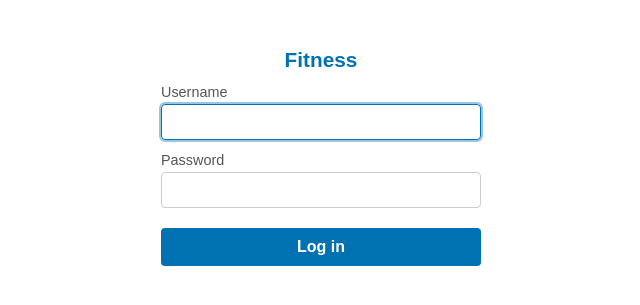
After one commit to orestispanago/Fitness-webapp, a Flask app: template fitness/templates/login.html in a window 1280 px wide. The commit adds this page. Shown: the top 305 px of the page, without its empty margins (319-959 px from the left). Run offline with Flask 3, Linux system fonts and the light colour scheme; the template is opened without the code that fills it, so the values that code supplies are empty; the visitor is signed in with stand-in values (Sample User, id 1); parts of the project's set-up code (start-up, migrations or seed data) failed here and were passed over.

Commit message:
Replaced basic auth with login page

```diff
--- a/fitness/app.py
+++ b/fitness/app.py
@@ -1,39 +1,55 @@
 import hmac
+from datetime import timedelta
 
-from flask import Flask, Response, redirect, render_template, request, url_for
+from flask import Flask, redirect, render_template, request, session, url_for
 
 from fitness import db
-from fitness.config import APP_PASSWORD, APP_USER
+from fitness.config import APP_PASSWORD, APP_USER, SECRET_KEY
 from fitness.queries import daily, running, strength
 from fitness.sync import main as run_sync
 
+if not (APP_USER and APP_PASSWORD and SECRET_KEY):
+    raise RuntimeError("Set APP_USER, APP_PASSWORD and SECRET_KEY in .env")
+
 app = Flask(__name__)
+app.secret_key = SECRET_KEY
+app.config["PERMANENT_SESSION_LIFETIME"] = timedelta(days=30)
+app.config["SESSION_COOKIE_SAMESITE"] = "Lax"
 db.init_app(app)
 
 
-def is_authorized(auth):
-    # Missing APP_USER/APP_PASSWORD denies everyone rather than opening the app.
-    authorized = False
-    if auth is not None and auth.type == "basic" and APP_USER and APP_PASSWORD:
-        user_matches = hmac.compare_digest(
-            auth.username.encode(), APP_USER.encode()
-        )
-        password_matches = hmac.compare_digest(
-            auth.password.encode(), APP_PASSWORD.encode()
-        )
-        if user_matches and password_matches:
-            authorized = True
-    return authorized
+def check_credentials(username, password):
+    user_matches = hmac.compare_digest(username.encode(), APP_USER.encode())
+    password_matches = hmac.compare_digest(password.encode(), APP_PASSWORD.encode())
+    return user_matches and password_matches
 
 
 @app.before_request
 def require_login():
     response = None
-    if not is_authorized(request.authorization):
-        response = Response(
-            "Login required", 401, {"WWW-Authenticate": 'Basic realm="Fitness"'}
-        )
+    if request.endpoint not in ("login", "static") and not session.get("logged_in"):
+        response = redirect(url_for("login"))
     return response
+
+
+@app.route("/login", methods=["GET", "POST"])
+def login():
+    if request.method == "GET":
+        response = render_template("login.html")
+    elif check_credentials(request.form["username"], request.form["password"]):
+        session.clear()
+        session["logged_in"] = True
+        session.permanent = True
+        response = redirect(url_for("fitness_page"))
+    else:
+        response = (render_template("login.html", error=True), 401)
+    return response
+
+
+@app.route("/logout", methods=["POST"])
+def logout():
+    session.clear()
+    return redirect(url_for("login"))
 
 
 def is_local_path(path):
--- a/fitness/config.py
+++ b/fitness/config.py
@@ -10,6 +10,7 @@ EMAIL = os.getenv("EMAIL")
 PASSWORD = os.getenv("PASSWORD")
 APP_USER = os.getenv("APP_USER")
 APP_PASSWORD = os.getenv("APP_PASSWORD")
+SECRET_KEY = os.getenv("SECRET_KEY")
 DATA_DIR = os.path.join(PROJECT_ROOT, "data")
 TOKEN_PATH = os.path.join(DATA_DIR, ".token")
 DB_PATH = os.path.join(DATA_DIR, "fitness.db")
--- a/fitness/static/style.css
+++ b/fitness/static/style.css
@@ -35,7 +35,8 @@ nav a[aria-current="page"] {
 }
 
 /* Styled like the nav links, in the accent blue; grey while syncing */
-.sync-form button {
+.sync-form button,
+.logout-form button {
   font: inherit;
   padding: 6px 12px;
   border: none;
@@ -45,8 +46,14 @@ nav a[aria-current="page"] {
   cursor: pointer;
 }
 
-.sync-form button:hover:enabled {
+.sync-form button:hover:enabled,
+.logout-form button:hover {
   background: #f0f0f0;
+}
+
+/* Log out is an icon, so the nav fits one row on a 320 px phone */
+.logout-form svg {
+  display: block;
 }
 
 .sync-form button:disabled {
@@ -68,6 +75,10 @@ nav a[aria-current="page"] {
   .sync-form button {
     padding: 6px 8px;
     font-size: 0.9em;
+  }
+
+  .logout-form button {
+    padding: 6px;
   }
 
   .chart {
@@ -135,3 +146,60 @@ nav a[aria-current="page"] {
   color: rgb(0, 114, 178);
   font-weight: bold;
 }
+
+/* Login page: centred form, filled accent-blue button */
+.login {
+  max-width: 320px;
+  margin: 48px auto 0;
+}
+
+.login h1 {
+  margin: 0 0 8px;
+  color: rgb(0, 114, 178);
+  font-size: 1.3em;
+  text-align: center;
+}
+
+.login label {
+  display: block;
+  margin: 12px 0 4px;
+  color: #555;
+  font-size: 0.9em;
+}
+
+.login input {
+  font: inherit;
+  width: 100%;
+  box-sizing: border-box;
+  padding: 8px 10px;
+  border: 1px solid #ccc;
+  border-radius: 4px;
+}
+
+.login input:focus {
+  outline: 2px solid rgba(0, 114, 178, 0.4);
+  border-color: rgb(0, 114, 178);
+}
+
+.login-error {
+  margin: 12px 0 0;
+  color: #c0392b;
+  font-size: 0.9em;
+}
+
+.login button {
+  font: inherit;
+  width: 100%;
+  margin-top: 20px;
+  padding: 10px;
+  border: none;
+  border-radius: 4px;
+  background: rgb(0, 114, 178);
+  color: white;
+  font-weight: bold;
+  cursor: pointer;
+}
+
+.login button:hover {
+  background: rgb(0, 95, 148);
+}
--- /dev/null
+++ b/fitness/templates/login.html
@@ -0,0 +1,25 @@
+<!doctype html>
+<html lang="en">
+
+<head>
+  <meta charset="utf-8">
+  <meta name="viewport" content="width=device-width, initial-scale=1">
+  <title>Log in · Fitness</title>
+  <link rel="stylesheet" href="{{ url_for('static', filename='style.css') }}">
+</head>
+
+<body>
+  <form class="login" method="post" action="{{ url_for('login') }}">
+    <h1>Fitness</h1>
+    <label for="username">Username</label>
+    <input id="username" name="username" autocomplete="username" required autofocus>
+    <label for="password">Password</label>
+    <input id="password" name="password" type="password" autocomplete="current-password" required>
+    {% if error %}
+    <p class="login-error">Wrong username or password</p>
+    {% endif %}
+    <button type="submit">Log in</button>
+  </form>
+</body>
+
+</html>
```
Also changed, not shown: CLAUDE.md (+2 -2 lines), SPEC.md (+27 -10 lines), fitness/templates/base.html (+9 -0 lines).
